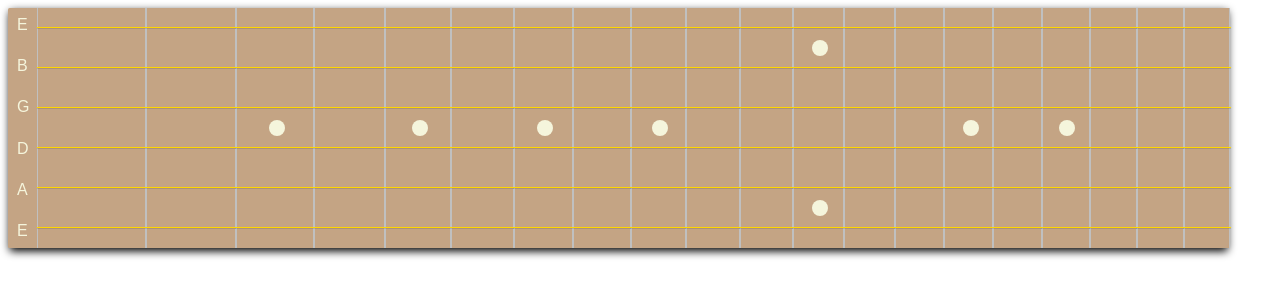
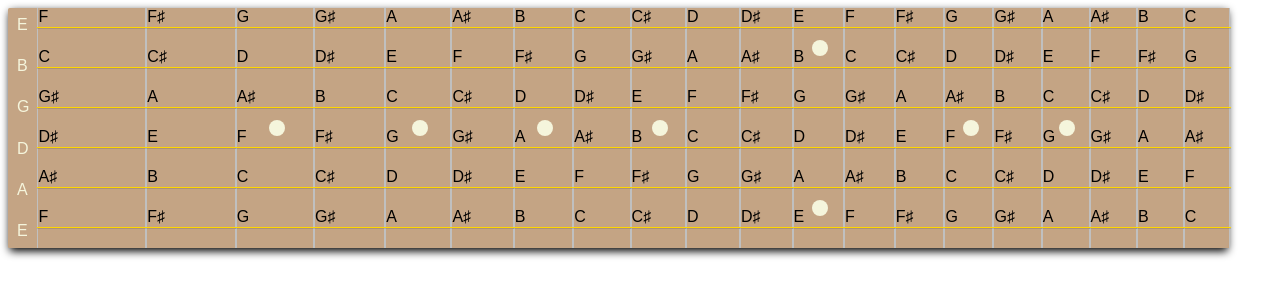
Before and after one commit to CameronSA/guitar-frets, an Angular app: page / in a window 1280 px wide. Shown: the top 300 px of the page. Built offline with nearby package versions, Linux system fonts and the light colour scheme.

Commit message:
Added logic to change tuning

```diff
--- a/src/app/app.component.html
+++ b/src/app/app.component.html
@@ -1 +1 @@
-<app-six-string-fret-board></app-six-string-fret-board>
+<app-six-string-fret-board [selectedTuning]="tuning"></app-six-string-fret-board>
--- a/src/app/app.component.ts
+++ b/src/app/app.component.ts
@@ -1,4 +1,5 @@
 import { Component } from '@angular/core';
+import { Tuning } from './six-string-fret-board/six-string-fret-board.component';
 
 @Component({
   selector: 'app-root',
@@ -7,4 +8,6 @@ import { Component } from '@angular/core';
 })
 export class AppComponent {
   title = 'guitar-frets';
+
+  tuning = Tuning.Standard;
 }
--- a/src/app/fret/fret.component.html
+++ b/src/app/fret/fret.component.html
@@ -1,4 +1,8 @@
 <div class="fret-container" [ngStyle]="{ width: width }">
-  <div class="fret-component fret-top">&nbsp;</div>
+  <div class="fret-component fret-top">{{note}}</div>
   <div class="fret-component fret-bottom">&nbsp;</div>
 </div>
+
+<ng-template #noteBox>
+  {{note}}
+</ng-template>
--- a/src/app/fret/fret.component.ts
+++ b/src/app/fret/fret.component.ts
@@ -1,5 +1,5 @@
 import { Component, Input, OnInit, SimpleChanges } from '@angular/core';
-import { getFretWidth } from 'src/main';
+import { getFretWidth, getNoteIndex, getNotes } from 'src/main';
 
 @Component({
   selector: 'app-fret',
@@ -8,9 +8,16 @@ import { getFretWidth } from 'src/main';
 })
 export class FretComponent implements OnInit {
   width: string = '';
+  note: string = '';
   @Input() fretNumber: number = 0;
+  @Input() tuning: number = 0;
+  @Input() flats: boolean = false;
 
   ngOnInit() {
     this.width = getFretWidth(this.fretNumber);
+    let noteIndex = getNoteIndex(this.fretNumber, this.tuning);
+    let notes = getNotes(this.flats);
+
+    this.note = notes.get(noteIndex)!;
   }
 }
--- a/src/app/six-string-fret-board/six-string-fret-board.component.html
+++ b/src/app/six-string-fret-board/six-string-fret-board.component.html
@@ -1,23 +1,20 @@
 <div class="container">
   <div class="tunings">
-    <div class="tuning">E</div>
-    <div class="tuning">B</div>
-    <div class="tuning">G</div>
-    <div class="tuning">D</div>
-    <div class="tuning">A</div>
-    <div class="tuning">E</div>
+    <div class="tuning" *ngFor="let tuning of tunings">
+      {{tuning[1]}}
+    </div>
   </div>
   <div class="fret-board">
-    <app-string class="top-string" [numberFrets]="numberFrets"></app-string>
+    <app-string class="top-string" [numberFrets]="numberFrets" [tuning]="tunings[0][0]"></app-string>
     <app-string-gap [numberFrets]="numberFrets" [fretsToMark]="[11]"></app-string-gap>
-    <app-string [numberFrets]="numberFrets"></app-string>
+    <app-string [numberFrets]="numberFrets" [tuning]="tunings[1][0]"></app-string>
     <app-string-gap [numberFrets]="numberFrets"></app-string-gap>
-    <app-string [numberFrets]="numberFrets"></app-string>
+    <app-string [numberFrets]="numberFrets" [tuning]="tunings[2][0]"></app-string>
     <app-string-gap [numberFrets]="numberFrets" [fretsToMark]="[2,4,6,8,14,16]"></app-string-gap>
-    <app-string [numberFrets]="numberFrets"></app-string>
+    <app-string [numberFrets]="numberFrets" [tuning]="tunings[3][0]"></app-string>
     <app-string-gap [numberFrets]="numberFrets"></app-string-gap>
-    <app-string [numberFrets]="numberFrets"></app-string>
+    <app-string [numberFrets]="numberFrets" [tuning]="tunings[4][0]"></app-string>
     <app-string-gap [numberFrets]="numberFrets" [fretsToMark]="[11]"></app-string-gap>
-    <app-string class="bottom-string" [numberFrets]="numberFrets"></app-string>
+    <app-string class="bottom-string" [numberFrets]="numberFrets" [tuning]="tunings[5][0]"></app-string>
   </div>
 </div>
--- a/src/app/six-string-fret-board/six-string-fret-board.component.ts
+++ b/src/app/six-string-fret-board/six-string-fret-board.component.ts
@@ -1,10 +1,37 @@
-import { Component } from '@angular/core';
+import { Component, Input, OnInit } from '@angular/core';
+import { getDADGADTuningIndices, getNotes, getOpenDTuningIndices, getStandardTuningIndices } from 'src/main';
+
+export enum Tuning {
+  Standard = "standard",
+  OpenD = "opend",
+  DADGAD = "dadgad",
+}
+
 
 @Component({
   selector: 'app-six-string-fret-board',
   templateUrl: './six-string-fret-board.component.html',
-  styleUrls: ['./six-string-fret-board.component.css']
+  styleUrls: ['./six-string-fret-board.component.css'],
 })
-export class SixStringFretBoardComponent {
+export class SixStringFretBoardComponent implements OnInit {
   numberFrets = 20;
+  tunings: [number, string][] = [];
+  @Input() selectedTuning: Tuning = Tuning.Standard;
+
+  ngOnInit(): void {
+    let notes = getNotes();
+    let tuningIndices = this.getTuningIndices(this.selectedTuning);
+    tuningIndices.forEach((index) => {
+      this.tunings.push([index, notes.get(index)!]);
+    });
+  }
+
+  getTuningIndices(tuning: Tuning): number[]{
+    switch(tuning){
+      case Tuning.Standard: return getStandardTuningIndices();
+      case Tuning.OpenD: return getOpenDTuningIndices();
+      case Tuning.DADGAD: return getDADGADTuningIndices();
+      default: return getStandardTuningIndices();
+    }
+  }
 }
--- a/src/app/string/string.component.html
+++ b/src/app/string/string.component.html
@@ -1,5 +1,5 @@
 <div class="string-container">
   <ng-container *ngFor="let fret of frets">
-    <app-fret [fretNumber]="fret"></app-fret>
+    <app-fret [fretNumber]="fret" [tuning]="tuning"></app-fret>
   </ng-container>
 </div>
--- a/src/app/string/string.component.ts
+++ b/src/app/string/string.component.ts
@@ -1,9 +1,4 @@
 import { Component, Input, OnInit } from '@angular/core';
-
-interface FretMarker {
-  index: number;
-  hasMarker: boolean;
-}
 
 @Component({
   selector: 'app-string',
@@ -13,6 +8,7 @@ interface FretMarker {
 export class StringComponent implements OnInit {
   frets: Array<number> = [];
   @Input() numberFrets: number = 0;
+  @Input() tuning: number = 0;
 
   ngOnInit() {
     this.frets = [];
--- a/src/main.ts
+++ b/src/main.ts
@@ -5,6 +5,59 @@ import { AppModule } from './app/app.module';
 platformBrowserDynamic()
   .bootstrapModule(AppModule)
   .catch((err) => console.error(err));
+
+export function getNotes(flats: boolean = false): Map<number, string> {
+  let baseNotes = new Map<number, string>([
+    [0, 'A'],
+    [2, 'B'],
+    [3, 'C'],
+    [5, 'D'],
+    [7, 'E'],
+    [8, 'F'],
+    [10, 'G'],
+  ]);
+
+  if (flats) {
+    baseNotes.set(1, 'B♭');
+    baseNotes.set(4, 'D♭');
+    baseNotes.set(6, 'E♭');
+    baseNotes.set(9, 'G♭');
+    baseNotes.set(11, 'A♭');
+  } else {
+    baseNotes.set(1, 'A♯');
+    baseNotes.set(4, 'C♯');
+    baseNotes.set(6, 'D♯');
+    baseNotes.set(9, 'F♯');
+    baseNotes.set(11, 'G♯');
+  }
+
+  return baseNotes;
+}
+
+export function getNoteIndex(fretIndex: number, fretTuning: number): number {
+  let index = fretIndex + fretTuning + 1;
+  if (index > 11) {
+    let offset = index%12;
+    return offset;
+  } else {
+    return index;
+  }
+}
+
+export function getStandardTuningIndices(): number[] {
+  // E,B,G,D,A,E
+  return [7, 2, 10, 5, 0, 7];
+}
+
+export function getOpenDTuningIndices(): number[] {
+  // D,A,F#,D,A,D
+  return [5,0,9,5,0,5];
+}
+
+export function getDADGADTuningIndices(): number[] {
+  // D,A,G,D,A,D
+  return [5,0,10,5,0,5];
+}
 
 export function getFretWidth(index: number): string {
   // Function to gradually reduce fret width based on position along the fret board
```
